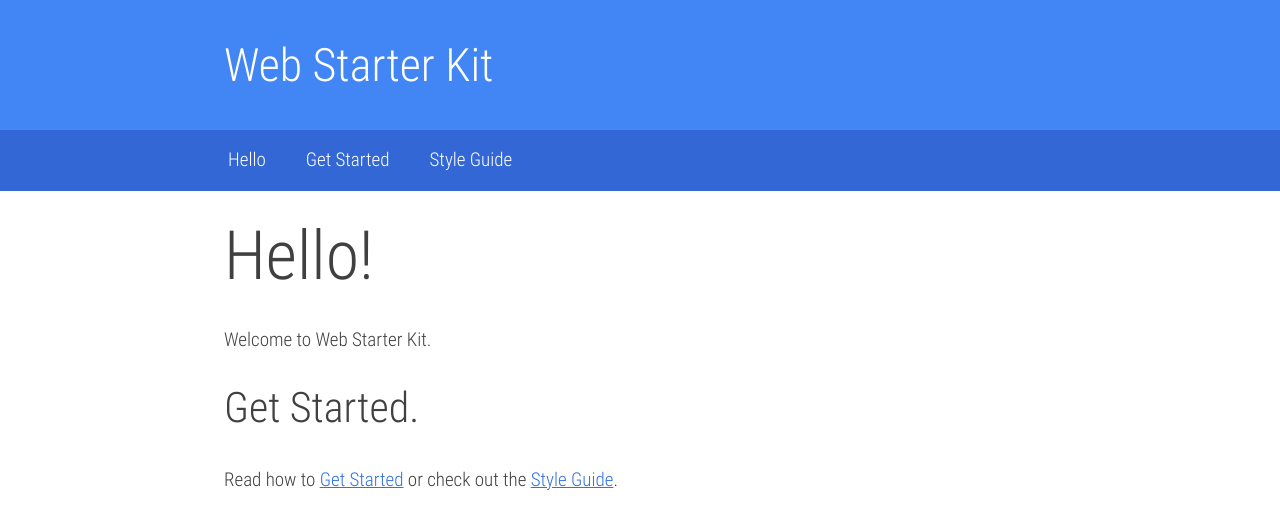
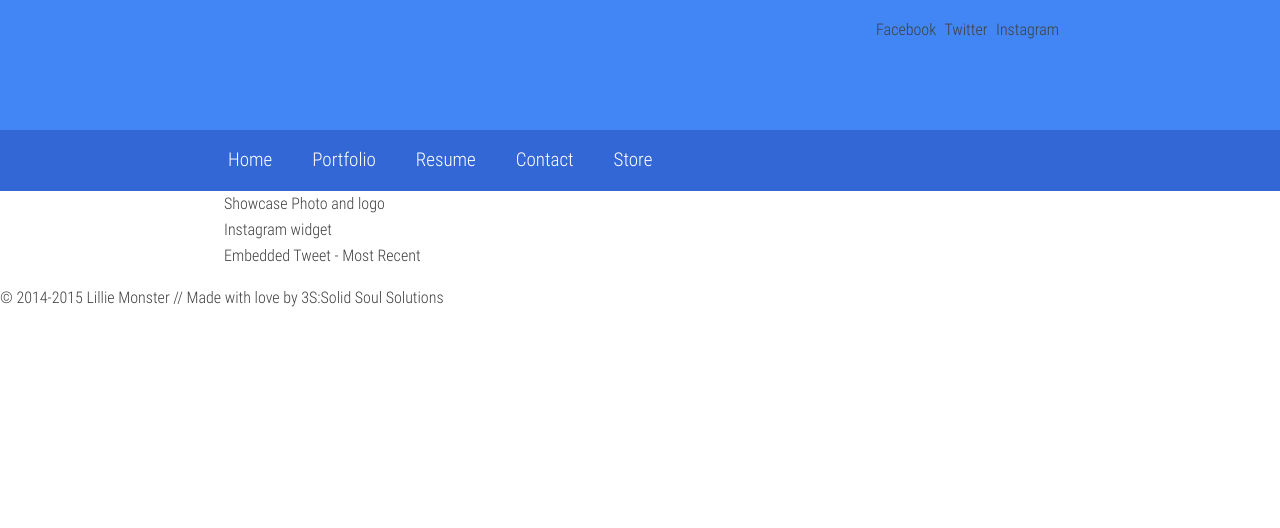
Before and after one commit to solidsoulsolutions/Site-Lillie-Monster, a website: page app/index.html in a window 1280 px wide. Drawn offline with Linux system fonts and the light colour scheme.

Commit message:
Update meta info. Create html skeleton and placeholder content for home page.

```diff
--- a/app/index.html
+++ b/app/index.html
@@ -1,11 +1,11 @@
 <!doctype html>
-<html lang="">
+<html lang="en">
   <head>
     <meta charset="utf-8">
     <meta http-equiv="X-UA-Compatible" content="IE=edge">
-    <meta name="description" content="A front-end template that helps you build fast, modern mobile web apps.">
+    <meta name="description" content="Lillie Monster is the alternative to the alternative model. Based out of Portland, Oregon and member of The Living Dead Girls and Vixens of Horror. Lover of all things Horror, Sci-Fi, and Fantasy.">
     <meta name="viewport" content="width=device-width, initial-scale=1">
-    <title>Web Starter Kit</title>
+    <title>Lillie Monster - Model/Personality</title>
 
     <!-- Add to homescreen for Chrome on Android -->
     <meta name="mobile-web-app-capable" content="yes">
@@ -14,7 +14,7 @@
     <!-- Add to homescreen for Safari on iOS -->
     <meta name="apple-mobile-web-app-capable" content="yes">
     <meta name="apple-mobile-web-app-status-bar-style" content="black">
-    <meta name="apple-mobile-web-app-title" content="Web Starter Kit">
+    <meta name="apple-mobile-web-app-title" content="Lillie Monster">
 
     <!-- Tile icon for Win8 (144x144 + tile color) -->
     <meta name="msapplication-TileImage" content="images/touch/ms-touch-icon-144x144-precomposed.png">
@@ -35,9 +35,11 @@
     <header class="app-bar promote-layer">
       <div class="app-bar-container">
         <button class="menu"><img src="images/hamburger.svg" alt="Menu"></button>
-        <h1 class="logo">Web Starter Kit</h1>
         <section class="app-bar-actions">
         <!-- Put App Bar Buttons Here -->
+            <button>Facebook</button>
+            <button>Twitter</button>
+            <button>Instagram</button>
         </section>
       </div>
     </header>
@@ -45,19 +47,23 @@
     <nav class="navdrawer-container promote-layer">
       <h4>Navigation</h4>
       <ul>
-        <li><a href="#hello">Hello</a></li>
-        <li><a href="#get-started">Get Started</a></li>
-        <li><a href="styleguide/index.html">Style Guide</a></li>
+        <li><a href="#home">Home</a></li>
+        <li><a href="#portfolio">Portfolio</a></li>
+        <li><a href="#resume">Resume</a></li>
+        <li><a href="#contact">Contact</a></li>
+        <li><a href="#store">Store</a></li>
       </ul>
     </nav>
 
     <main>
-      <h1 id="hello">Hello!</h1>
-      <p>Welcome to Web Starter Kit.</p>
+        <div>Showcase Photo and logo</div>
+        <div>Instagram widget</div>
+        <div>Embedded Tweet - Most Recent</div>
+    </main>
 
-      <h2 id="get-started">Get Started.</h2>
-      <p>Read how to <a href="http://developers.google.com/web/starter-kit">Get Started</a> or check out the <a href="styleguide/index.html">Style Guide</a>.</p>
-    </main>
+    <footer>
+        &copy; 2014-2015 Lillie Monster // Made with love by 3S:Solid         Soul Solutions
+    </footer>
 
     <!-- build:js scripts/main.min.js -->
     <script src="scripts/main.js"></script>
```
